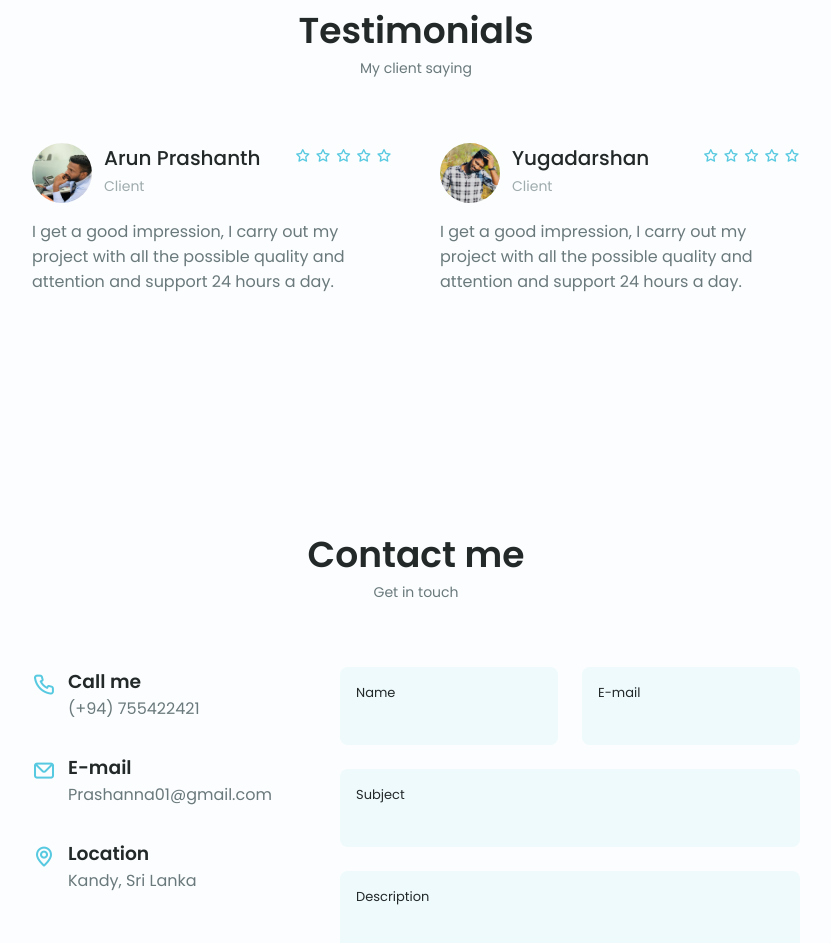
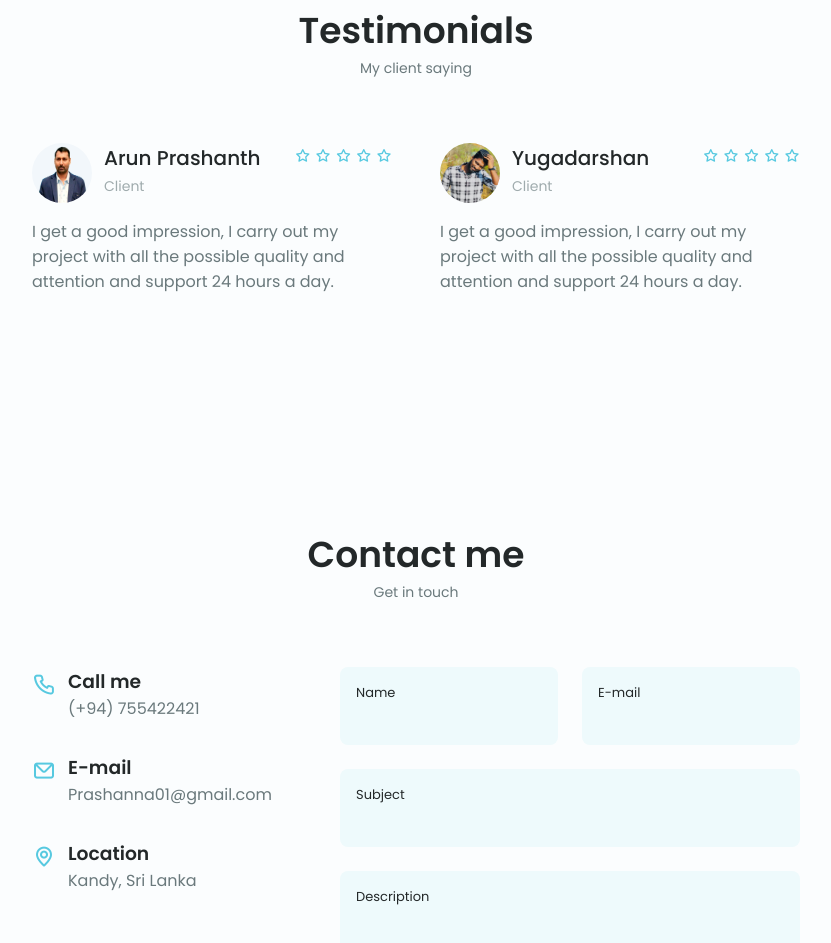
Before and after one commit to 1sp11cs070/sitalmandal, a plain HTML site: page index.html in a window 1280 px wide. Shown: the part 4740-5683 px from the top of the page, without its empty margins (224-1055 px from the left). Drawn offline with nearby package versions, Linux system fonts and the light colour scheme.

Commit message:
Update index.html

```diff
--- a/index.html
+++ b/index.html
@@ -715,7 +715,7 @@
                     <div class="testimonial__content swiper-slide">
                         <div class="testimonial__data">
                             <div class="testimonial__header">
-                                <img src="./packages/images/arun.PNG" alt="" class="testimonial__img">
+                                <img src="./packages/images/Er. Sital Prasad Mandal.jpeg" alt="" class="testimonial__img">
 
                                 <div>
                                     <h3 class="testimonial__name">Arun Prashanth</h3>
```
